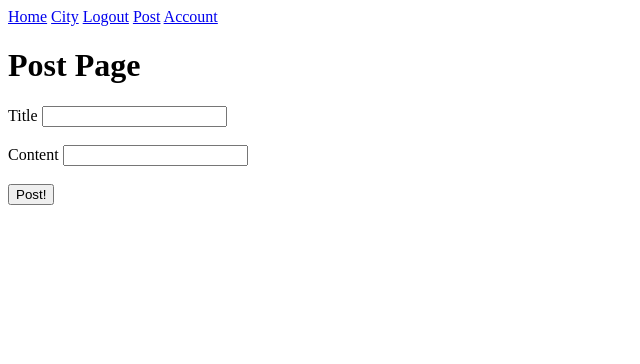
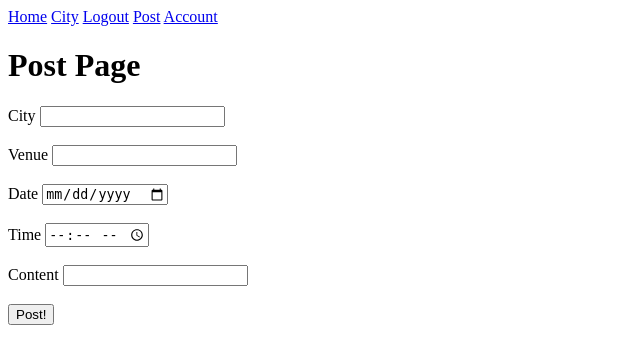
Before and after one commit to BWDaniels97/QA-SFIA-1, a Flask app: page /post in a window 1280 px wide. Shown: the top 364 px of the page, without its empty margins (0-640 px from the left). Run offline with Flask 2, Linux system fonts and the light colour scheme; the visitor is signed in with stand-in values (Sample User, id 1).

Commit message:
Added Time,date,venue and city of gig

```diff
--- a/application/forms.py
+++ b/application/forms.py
@@ -1,11 +1,11 @@
 from flask_wtf import FlaskForm
-from wtforms import StringField, SubmitField, PasswordField, BooleanField
+from wtforms import StringField, SubmitField, PasswordField, BooleanField, DateField, TimeField
 from wtforms.validators import DataRequired, Length, Email, EqualTo, ValidationError
 from application.models import Users
 from flask_login import current_user
 
 class UpdateAccountForm(FlaskForm):
-    band_name = StringField('First Name',
+    band_name = StringField('Band Name',
         validators=[
             DataRequired(),
             Length(min=4, max=30)
@@ -24,10 +24,26 @@ class UpdateAccountForm(FlaskForm):
                 raise ValidationError('Email already in use')
 
 class PostForm(FlaskForm):
-    title = StringField('Title',
+    city = StringField('City',
         validators = [
             DataRequired(),
-            Length(min=2, max=100)
+            Length(min=2, max=50)
+        ]
+    )
+    venue = StringField('Venue',
+        validators = [
+            DataRequired(),
+            Length(min=2, max=50)
+        ]
+    )
+    gig_date = DateField('Date',
+        validators = [
+            DataRequired()
+        ]
+    )
+    gig_time = TimeField('Time',
+        validators = [
+            DataRequired()
         ]
     )
     content = StringField('Content',
--- a/application/models.py
+++ b/application/models.py
@@ -1,18 +1,20 @@
 from application import db, login_manager
 from flask_login import UserMixin
-from datetime import datetime
+from datetime import datetime, date, time
 
 class Posts(db.Model):
     id = db.Column(db.Integer, primary_key=True)
-    title = db.Column(db.String(100), nullable=False, unique=True)
+    city = db.Column(db.String(50), nullable=False)
+    venue = db.Column(db.String(50), nullable=False)
     content = db.Column(db.String(500), nullable=False)
-    date_posted = db.Column(db.DateTime, nullable=False, default=datetime.utcnow)
+    gig_date = db.Column(db.Date, nullable=False)
+    gig_time = db.Column(db.Time, nullable=False)
     user_id = db.Column(db.Integer, db.ForeignKey('users.id'), nullable=False)
 
     def __repr__(self):
         return ''.join([
             'User ID: ', self.user_id, '\r\n',
-            'Title: ', self.title, '\r\n', self.content
+            'City: ', self.city, '\r\n', self.content
         ])
 
 class Users(db.Model, UserMixin):
--- a/application/routes.py
+++ b/application/routes.py
@@ -57,8 +57,11 @@ def post():
     form = PostForm()
     if form.validate_on_submit():
         postData = Posts(
-            title=form.title.data,
+            city=form.city.data,
+            venue=form.venue.data,
             content=form.content.data,
+            gig_date=form.gig_date.data,
+            gig_time=form.gig_time.data,
             author=current_user
         )
         db.session.add(postData)
--- a/application/templates/post.html
+++ b/application/templates/post.html
@@ -4,17 +4,53 @@
 	<form method="POST" action="">
 		{{ form.hidden_tag() }}
 		<div class="form-group">
-			{{ form.title.label }}
-			{{ form.title }}
-			{% if form.title.errors %}
+			{{ form.city.label }}
+			{{ form.city }}
+			{% if form.city.errors %}
 			<div class="error">
-				{% for error in form.title.errors %}
+				{% for error in form.city.errors %}
 				    <span>{{ error }}</span>
 				{% endfor %}
 			</div>
 			{% endif %}
 		</div>
 		<br>
+		<div class="form-group">
+                        {{ form.venue.label }}
+                        {{ form.venue }}
+                        {% if form.venue.errors %}
+                        <div class="error">
+                                {% for error in form.venue.errors %}
+                                    <span>{{ error }}</span>
+                                {% endfor %}
+                        </div>
+                        {% endif %}
+                </div>
+                <br>
+		<div class="form-group">
+		        {{ form.gig_date.label }}
+                        {{ form.gig_date }}
+                        {% if form.gig_date.errors %}
+                        <div class="error">
+                                {% for error in form.gig_date.errors %}
+                                    <span>{{ error }}</span>
+                                {% endfor %}
+                        </div>
+                        {% endif %}
+                </div>
+                <br>
+		<div class="form-group">
+                        {{ form.gig_time.label }}
+                        {{ form.gig_time }}
+                        {% if form.gig_time.errors %}
+                        <div class="error">
+                                {% for error in form.gig_time.errors %}
+                                    <span>{{ error }}</span>
+                                {% endfor %}
+                        </div>
+                        {% endif %}
+                </div>
+                <br>
 		<div class="form-group">
 			{{ form.content.label }}
 			{{ form.content }}
```
Also changed, not shown: application/templates/home.html (+5 -4 lines).
